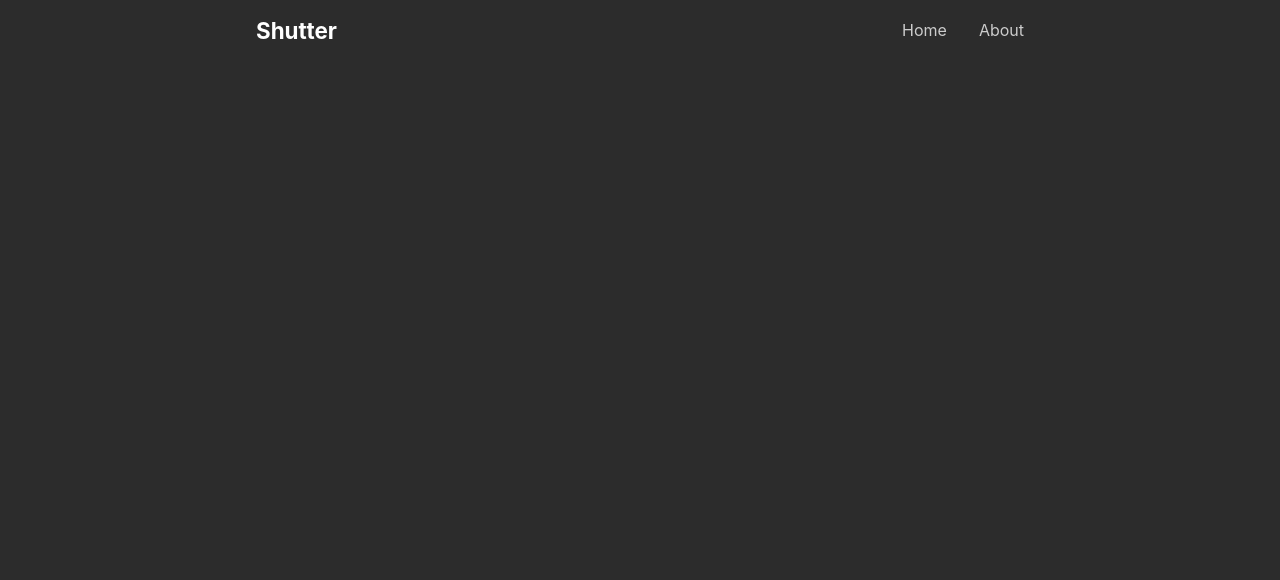
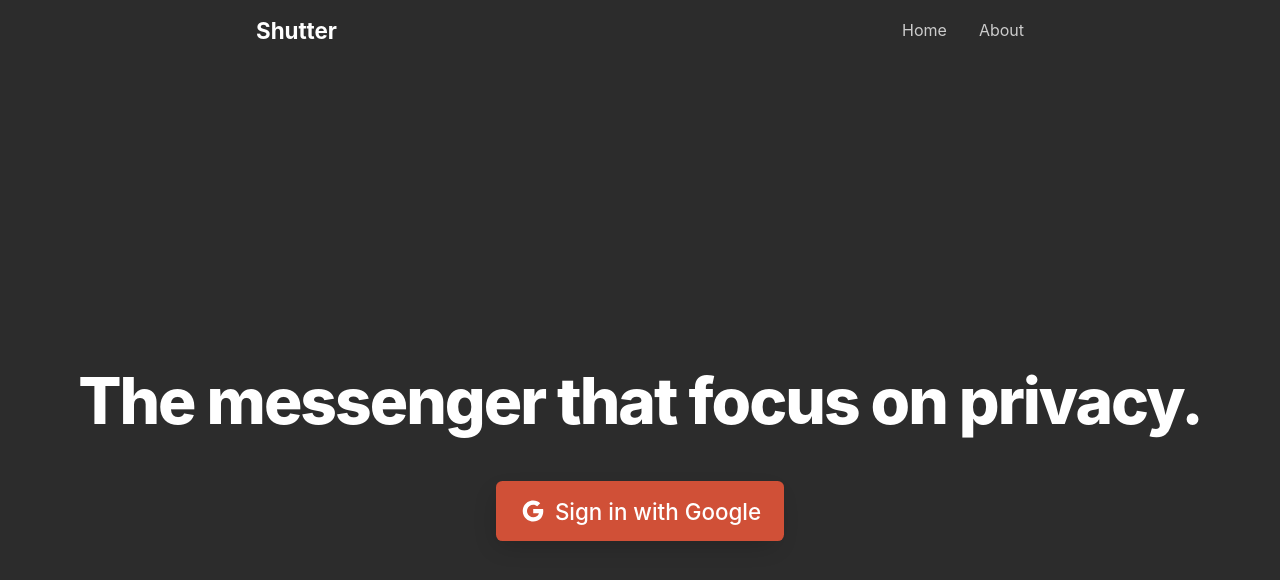
Before and after one commit to prateeksonii/shutter, a Next.js app: page / in a window 1280 px wide. Shown: the top 580 px of the page. Built offline with nearby package versions, Linux system fonts and the light colour scheme; a web font is replaced by a local one.

Commit message:
add hero section
Signed-off-by: Prateek Soni <prateek_soni@outlook.com>

```diff
--- a/package.json
+++ b/package.json
@@ -11,6 +11,7 @@
     "next": "12.2.3",
     "react": "^18",
     "react-dom": "^18",
+    "react-icons": "^4.4.0",
     "react-is": "^17.0.2"
   },
   "devDependencies": {
--- /dev/null
+++ b/src/components/Button.tsx
@@ -0,0 +1,20 @@
+import { styled } from "stitches.config";
+
+export default styled("button", {
+  boxShadow: "rgba(0, 0, 0, 0.2) -4px 9px 25px -6px",
+
+  variants: {
+    variant: {
+      google: {
+        backgroundColor: "$google",
+        color: "$light",
+        border: "none",
+        outline: "none",
+        fontSize: "1.4rem",
+        fontWeight: 500,
+        padding: "1rem 1.4rem",
+        borderRadius: "0.4rem",
+      },
+    },
+  },
+});
--- /dev/null
+++ b/src/components/Heading.tsx
@@ -0,0 +1,18 @@
+import { styled } from "stitches.config";
+
+export default styled("h1", {
+  defaultVariants: {
+    type: "default",
+  },
+
+  variants: {
+    type: {
+      default: {},
+      display: {
+        fontSize: "4rem",
+        fontWeight: 800,
+        letterSpacing: -2,
+      },
+    },
+  },
+});
--- a/src/pages/index.tsx
+++ b/src/pages/index.tsx
@@ -1,13 +1,40 @@
+import type { NextPage } from "next";
+import { AiOutlineGoogle } from "react-icons/ai";
+import Button from "@/components/Button";
+import Heading from "@/components/Heading";
 import Navbar from "@/components/Navbar";
 import Page from "@/components/Page";
-import { NextPage } from "next";
+import { styled } from "stitches.config";
 
 const Home: NextPage = () => {
   return (
     <Page>
       <Navbar />
+      <Hero>
+        <Heading type="display">The messenger that focus on privacy.</Heading>
+        <Button variant="google">
+          <ButtonChild>
+            <AiOutlineGoogle size={28} />
+            <span>Sign in with Google</span>
+          </ButtonChild>
+        </Button>
+      </Hero>
     </Page>
   );
 };
 
 export default Home;
+
+const Hero = styled("div", {
+  height: "calc(100vh - 60px)",
+  display: "flex",
+  flexDirection: "column",
+  alignItems: "center",
+  justifyContent: "center",
+});
+
+const ButtonChild = styled("div", {
+  display: "flex",
+  alignItems: "center",
+  gap: "0.5rem",
+});
--- a/stitches.config.ts
+++ b/stitches.config.ts
@@ -7,6 +7,7 @@ export const { styled, theme, globalCss } = createStitches({
       dark: "#3f3f3f",
       light: "#ffffff",
       grey: "#ccc",
+      google: "#D05037",
     },
     fonts: {
       inter: "Inter",
@@ -19,6 +20,9 @@ export const globalStyles = globalCss({
     margin: 0,
     backgroundColor: "$darker",
     color: "$light",
+  },
+
+  "*": {
     fontFamily: "$inter",
   },
 });
```
